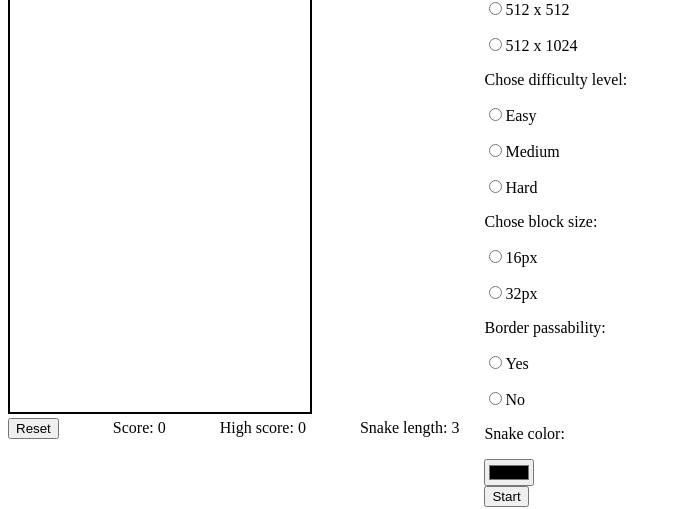
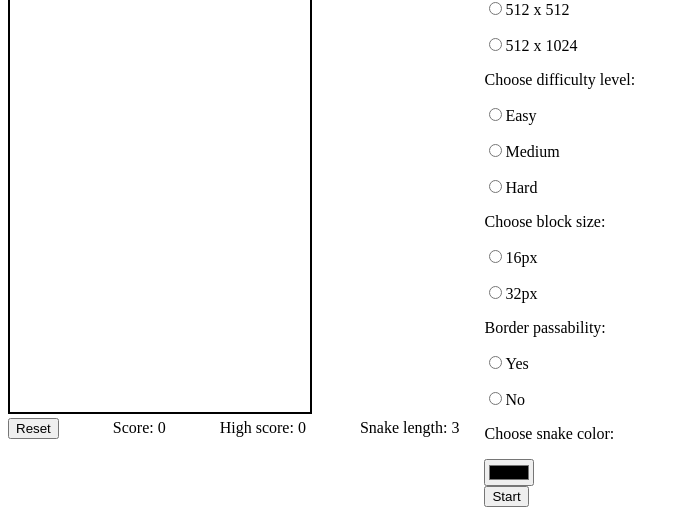
Before and after one commit to Stopochka/Snake, a plain HTML site: page index.html in a window 1280 px wide. Shown: the part 182-691 px from the top of the page, without its empty margins (0-698 px from the left). Drawn offline with Linux system fonts and the light colour scheme.

Commit message:
- Ability to choose snake color

```diff
--- a/index.html
+++ b/index.html
@@ -33,14 +33,14 @@
         </div>
 
         <div class="difficulty-settings">
-          <p>Chose difficulty level:</p>
+          <p>Choose difficulty level:</p>
           <p><input type="radio" name="difficulty" value="200" />Easy</p>
           <p><input type="radio" name="difficulty" value="120" />Medium</p>
           <p><input type="radio" name="difficulty" value="75" />Hard</p>
         </div>
 
         <div class="block-settings">
-          <p>Chose block size:</p>
+          <p>Choose block size:</p>
           <p><input type="radio" name="block-size" value="16" />16px</p>
           <p><input type="radio" name="block-size" value="32" />32px</p>
         </div>
@@ -52,7 +52,7 @@
         </div>
 
         <div class="color-settings">
-          <p>Snake color:</p>
+          <p>Choose snake color:</p>
           <input type="color" id="snake-color" />
         </div>
         <button id="startBtn">Start</button>
```
